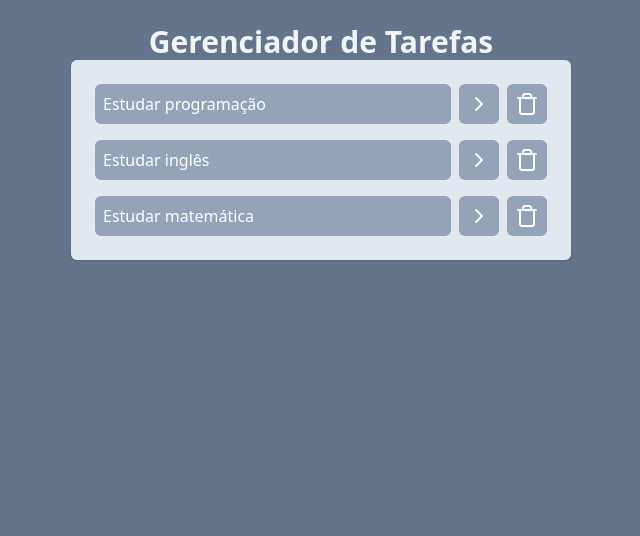
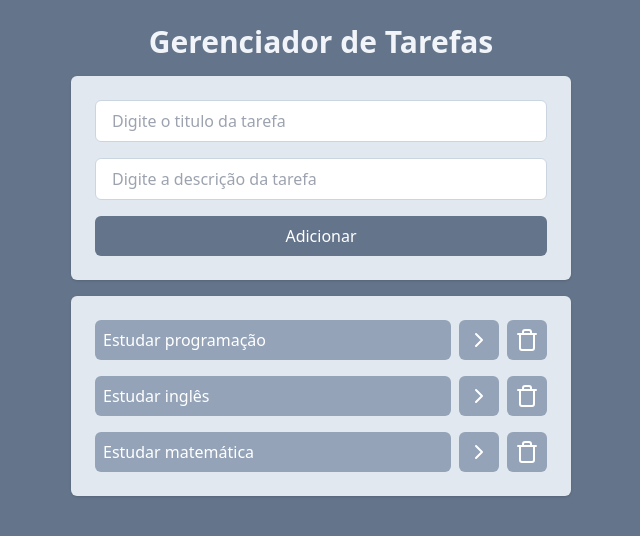
Before and after one commit to Wellyson-Alcantara/curso-de-react, a React (Vite) app: page / in a window 1280 px wide. Shown: the top 536 px of the page, without its empty margins (319-959 px from the left). Built offline with nearby package versions, Linux system fonts and the light colour scheme.

Commit message:
Adicionando o segundo componente questionario do gerenciador

```diff
--- a/src/App.jsx
+++ b/src/App.jsx
@@ -44,10 +44,11 @@
 
   return (
     <div className="w-screen h-screen bg-slate-500 flex justify-center p-6">
-     <div className="w-[500px]">
+     <div className="w-[500px] space-y-4">
        <h1 className="text-3xl text-slate-100 font-bold text-center">Gerenciador de Tarefas</h1>
         <AddTask />
-        <Tasks  tasks={tasks} onTaskClick={onTaskClick} onDeleteTaskClick={onDeleteTaskClick}/>
+        <Tasks  tasks={tasks} onTaskClick={onTaskClick} onDeleteTaskClick={onDeleteTaskClick}
+      />
      </div>
     </div>
   );
--- a/src/components/AddTask.jsx
+++ b/src/components/AddTask.jsx
@@ -1,5 +1,18 @@
 function AddTask() {
-    <h1>Add Task</h1>
+    return(
+        <div className="space-y-4 p-6 bg-slate-200 rounded-md shadow flex flex-col">
+            <input
+                type="text"
+                placeholder="Digite o titulo da tarefa"
+                className="border border-slate-300 outline-slate-400 px-4 py-2 rounded-md"
+            />
+            <input
+                type="text"
+                placeholder="Digite a descrição da tarefa" className="border border-slate-300 outline-slate-400 px-4 py-2 rounded-md"
+            />
+            <button className="bg-slate-500 text-white px-4 py-2 rounded-md">Adicionar</button>
+        </div>
+    )
 }
 
 export default AddTask;
```
